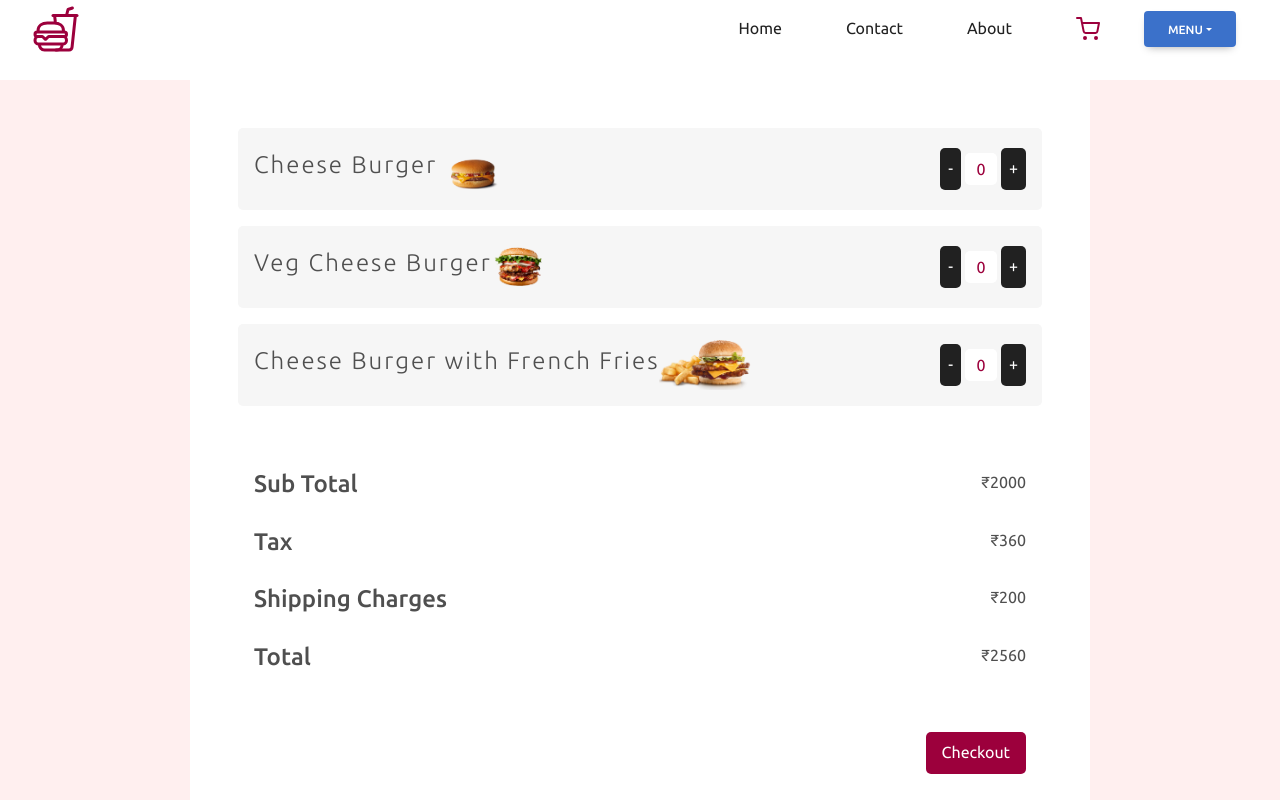
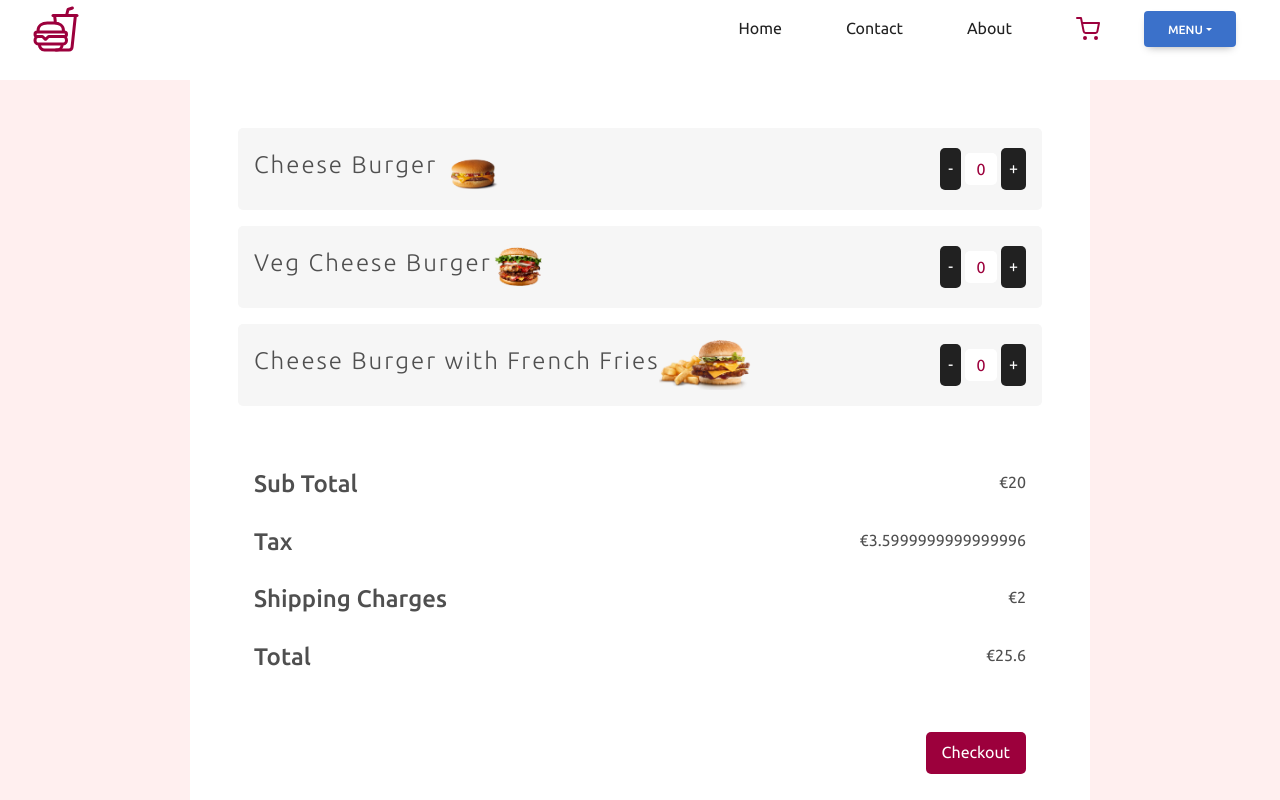
Before and after one commit to perngkam/Burger_Shop_IBM_SkillUp_Front_End_Capstone_Project, a React (Create React App) app: page /cart in a window 1280 px wide. Shown: the top 800 px of the page. Built offline with nearby package versions, Linux system fonts and the light colour scheme.

Commit message:
fix price

```diff
--- a/src/components/cart/Cart.jsx
+++ b/src/components/cart/Cart.jsx
@@ -49,19 +49,19 @@ const Cart = () => {
         <article>
           <div>
             <h4>Sub Total</h4>
-            <p>₹{2000}</p>
+            <p>€{20}</p>
           </div>
           <div>
             <h4>Tax</h4>
-            <p>₹{2000 * 0.18}</p>
+            <p>€{20 * 0.18}</p>
           </div>
           <div>
             <h4>Shipping Charges</h4>
-            <p>₹{200}</p>
+            <p>€{2}</p>
           </div>
           <div>
             <h4>Total</h4>
-            <p>₹{2000 + 2000 * 0.18 + 200}</p>
+            <p>€{20 + 20 * 0.18 + 2}</p>
           </div>
           <Link to="/shipping">Checkout</Link>
         </article>
--- a/src/components/home/Menu.jsx
+++ b/src/components/home/Menu.jsx
@@ -14,7 +14,7 @@ const Menu = () => {
         <MenuCard
           itemNum={1}
           burgerSrc={burger1}
-          price={200}
+          price={10}
           title="Cheese Burger"
           handler={addToCartHandler}
           delay={0.1}
@@ -22,7 +22,7 @@ const Menu = () => {
         <MenuCard
           itemNum={2}
           burgerSrc={burger2}
-          price={500}
+          price={25}
           title="Veg Cheese Burger"
           delay={0.5}
           handler={addToCartHandler}
@@ -30,7 +30,7 @@ const Menu = () => {
         <MenuCard
           itemNum={3}
           burgerSrc={burger3}
-          price={1800}
+          price={35}
           title="Cheese Burger with French Fries"
           delay={0.8}
           handler={addToCartHandler}
--- a/src/components/home/MenuCard.jsx
+++ b/src/components/home/MenuCard.jsx
@@ -22,7 +22,7 @@ const MenuCard = ({ itemNum, burgerSrc, price, title, handler, delay = 0 }) => {
       <main>
         <img src={burgerSrc} alt={itemNum} />
 
-        <h5>₹{price}</h5>
+        <h5>€{price}</h5>
 
         <p>{title}</p>
         <Popup trigger=
```
Also changed, not shown: 1 other file (tests, documents, lock files or other folders).
